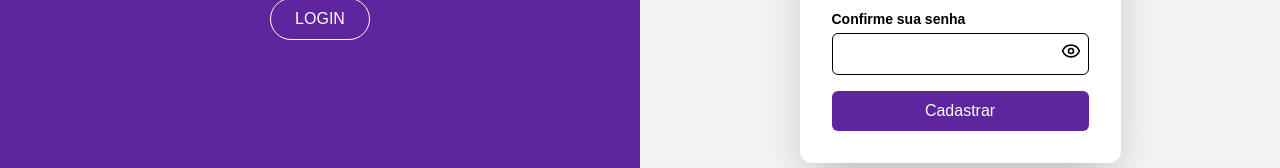
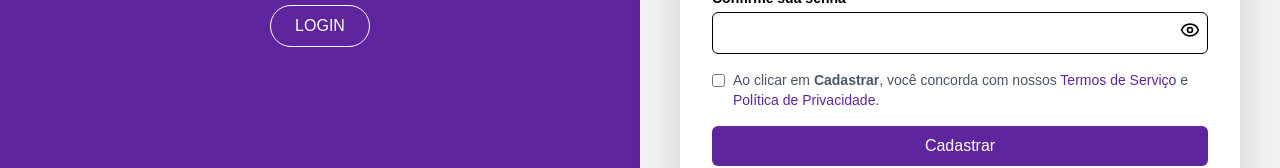
Before and after one commit to bryanhenriquek/saaufront, a Next.js app: page /register in a window 1280 px wide. Shown: the part 576-744 px from the top of the page. Built offline with nearby package versions, Linux system fonts and the light colour scheme; no server answers.

Commit message:
feat: Add terms acceptance checkbox and validation to registration form

```diff
--- a/src/app/register/page.tsx
+++ b/src/app/register/page.tsx
@@ -162,6 +162,23 @@ export default function Register() {
                         {errors.confirmPassword && <p className="text-red-500 text-sm">{errors.confirmPassword.message}</p>}
                     </div>
 
+                    <div className="flex items-start">
+                        <input
+                            type="checkbox"
+                            id="terms"
+                            {...register('terms')}
+                            className="mt-1 mr-2"
+                        />
+                        <label htmlFor="terms" className="text-sm text-gray-600">
+                            Ao clicar em <strong>Cadastrar</strong>, você concorda com nossos{' '}
+                            <Link href="/terms" className="text-[#5F259F] hover:underline">Termos de Serviço</Link> e{' '}
+                            <Link href="/terms" className="text-[#5F259F] hover:underline">Política de Privacidade</Link>.
+                        </label>
+                    </div>
+                    {errors.terms && (
+                        <p className="text-red-500 text-sm">{errors.terms.message}</p>
+                    )}
+
                     {/* Botão */}
                     <button type="submit" className="bg-[#5F259F] text-white py-2 px-4 rounded-md hover:bg-[#2e124f] transition">
                         Cadastrar
--- a/src/validations/validationSchema.ts
+++ b/src/validations/validationSchema.ts
@@ -53,6 +53,10 @@ export const registerSchema = yup.object().shape({
     .string()
     .required('Confirmação de senha é obrigatória')
     .oneOf([yup.ref('password')], 'Senhas não são idênticas'),
+  terms: yup
+    .boolean()
+    .oneOf([true], 'É necessário aceitar os Termos de Serviço e Política de Privacidade')
+    .required('É necessário aceitar os Termos de Serviço e Política de Privacidade'),
 });
 
 export const loginSchema = yup.object().shape({
```
Lines whose indentation alone changed are shown as unchanged.
